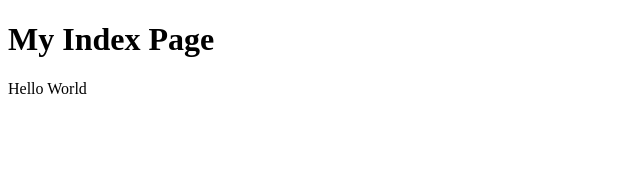
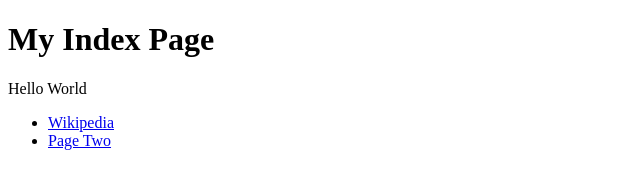
Before and after one commit to dmangrelli/dmangrelli.github.io, a plain HTML site: page index.html in a window 1280 px wide. Shown: the whole page, without its empty margins (0-640 px from the left). Drawn offline with Linux system fonts and the light colour scheme.

Commit message:
Main text w/ links

```diff
--- a/index.html
+++ b/index.html
@@ -1,7 +1,18 @@
 <!DOCTYPE html>
 <html>
+<head>
+  <title>Index</title>
+  <meta charset="utf-8">
+</head>
 <body>
+
 <h1>My Index Page</h1>
+
 <p>Hello World</p>
+
+  <ul>
+    <li><a href="https://en.wikipedia.org">Wikipedia</a></li>
+    <li><a href="second.html">Page Two</a></li>
+  </ul>
 </body>
 </html>
```
